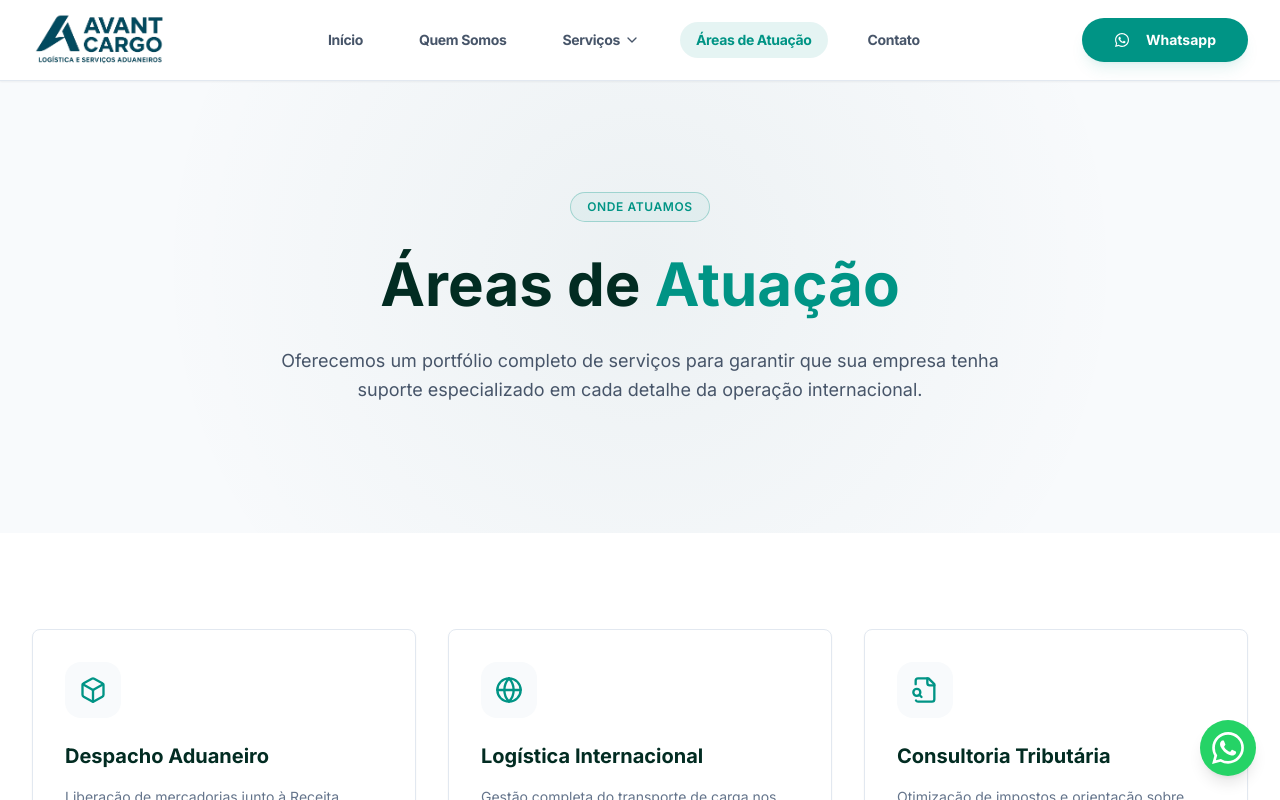
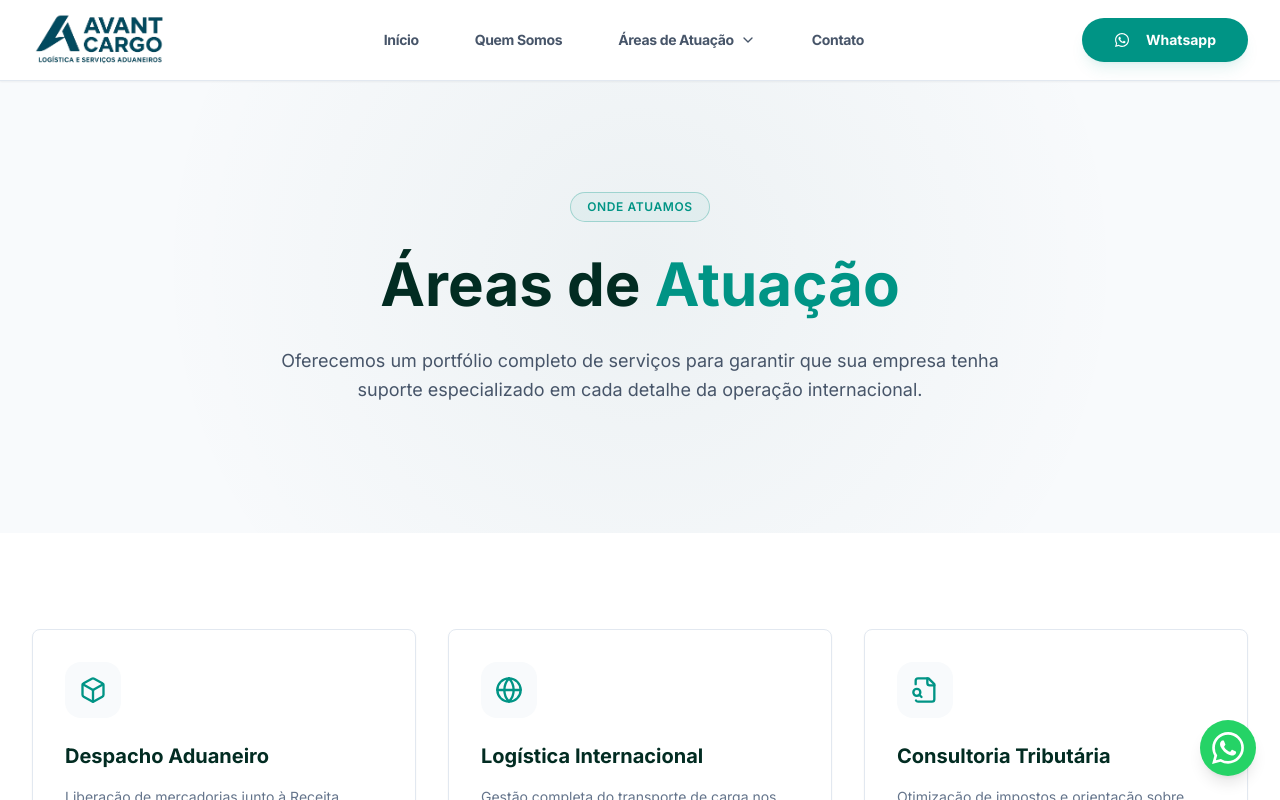
Before and after one commit to RobsonFeitosa/avantcargo, a Next.js app in the folder web/: page /atuacao in a window 1280 px wide. Shown: the top 800 px of the page. Built offline with nearby package versions, Linux system fonts and the light colour scheme.

Commit message:
transporte

```diff
--- a/web/src/components/landing/Footer.tsx
+++ b/web/src/components/landing/Footer.tsx
@@ -41,7 +41,7 @@ export const Footer = () => {
           </div>
 
           <div>
-            <h4 className="font-bold mb-6 uppercase tracking-widest text-xs text-emerald-950">Serviços</h4>
+            <h4 className="font-bold mb-6 uppercase tracking-widest text-xs text-emerald-950">Áreas de Atuação</h4>
             <ul className="space-y-4">
               {[
                 { name: "Representação", path: "/servicos/representacao" },
--- a/web/src/components/layout/Navbar.tsx
+++ b/web/src/components/layout/Navbar.tsx
@@ -31,7 +31,6 @@ export const Navbar = () => {
   const navItems = [
     { name: "Início", path: "/" },
     { name: "Quem Somos", path: "/quem-somos" },
-    { name: "Áreas de Atuação", path: "/atuacao" },
     { name: "Contato", path: "/contato" },
   ];
 
@@ -65,7 +64,7 @@ export const Navbar = () => {
             Quem Somos
           </Link>
 
-          {/* Serviços (Dropdown on Hover) */}
+          {/* Áreas de Atuação (Dropdown on Hover) */}
           <div
             className="relative"
             onMouseEnter={() => setIsServicesOpen(true)}
@@ -73,24 +72,27 @@ export const Navbar = () => {
           >
             <DropdownMenu open={isServicesOpen} onOpenChange={setIsServicesOpen} modal={false}>
               <DropdownMenuTrigger asChild>
-                <div className={`text-sm font-bold tracking-tight transition-all duration-300 relative group flex items-center px-4 py-2 rounded-full outline-none cursor-pointer ${pathname.startsWith("/servicos") || isServicesOpen ? "text-primary bg-primary/10" : "text-slate-600 hover:text-primary hover:bg-slate-50"}`}>
-                  Serviços <ChevronDown className={`ml-1 h-4 w-4 transition-transform duration-200 ${isServicesOpen ? "rotate-180" : ""}`} />
+                <div className={`text-sm font-bold tracking-tight transition-all duration-300 relative group flex items-center gap-1.5 px-4 py-2 rounded-full cursor-pointer ${pathname.startsWith("/servicos") ? "text-primary bg-primary/10" : "text-slate-600 hover:text-primary hover:bg-slate-50"}`}>
+                  Áreas de Atuação
+                  <ChevronDown className={`h-4 w-4 transition-transform duration-300 ${isServicesOpen ? "rotate-180" : ""}`} />
                 </div>
               </DropdownMenuTrigger>
               <DropdownMenuContent
-                sideOffset={0}
-                className="bg-white border-slate-200 rounded-2xl p-1 min-w-[240px] shadow-2xl animate-in fade-in zoom-in-95 duration-200 mt-2"
+                align="center"
+                className="w-56 p-2 bg-white/95 backdrop-blur-lg border-slate-200 shadow-xl rounded-2xl animate-in fade-in zoom-in duration-200"
+                onMouseEnter={() => setIsServicesOpen(true)}
+                onMouseLeave={() => setIsServicesOpen(false)}
               >
                 {servicesItems.map((item) => (
-                  <DropdownMenuItem key={item.name} asChild className="p-0 focus:bg-transparent">
+                  <DropdownMenuItem key={item.name} asChild>
                     <Link
                       href={item.path}
-                      className="flex items-center gap-3 px-4 py-3 rounded-xl cursor-pointer hover:bg-primary/5 transition-all group"
+                      className="flex items-center gap-3 px-3 py-2.5 rounded-xl cursor-pointer transition-all duration-200 hover:bg-primary/5 group/item"
                     >
-                      <div className="flex items-center justify-center text-orange-500 group-hover:scale-110 transition-transform">
-                        <item.icon className="h-5 w-5" />
+                      <div className="h-8 w-8 rounded-lg bg-slate-50 flex items-center justify-center text-slate-400 group-hover/item:bg-primary/10 group-hover/item:text-primary transition-colors">
+                        <item.icon className="h-4.5 w-4.5" />
                       </div>
-                      <span className="text-sm font-semibold text-slate-700 group-hover:text-primary transition-colors">
+                      <span className="text-sm font-semibold text-slate-600 group-hover/item:text-primary transition-colors">
                         {item.name}
                       </span>
                     </Link>
@@ -100,16 +102,13 @@ export const Navbar = () => {
             </DropdownMenu>
           </div>
 
-          {/* Other Items */}
-          {navItems.slice(2).map((item) => (
-            <Link
-              key={item.name}
-              href={item.path}
-              className={`text-sm font-bold tracking-tight transition-all duration-300 relative group flex items-center px-4 py-2 rounded-full ${pathname === item.path ? "text-primary bg-primary/10" : "text-slate-600 hover:text-primary hover:bg-slate-50"}`}
-            >
-              {item.name}
-            </Link>
-          ))}
+          {/* Contato */}
+          <Link
+            href="/contato"
+            className={`text-sm font-bold tracking-tight transition-all duration-300 relative group flex items-center px-4 py-2 rounded-full ${pathname === "/contato" ? "text-primary bg-primary/10" : "text-slate-600 hover:text-primary hover:bg-slate-50"}`}
+          >
+            Contato
+          </Link>
         </div>
 
         <div className="flex items-center gap-4">
```
